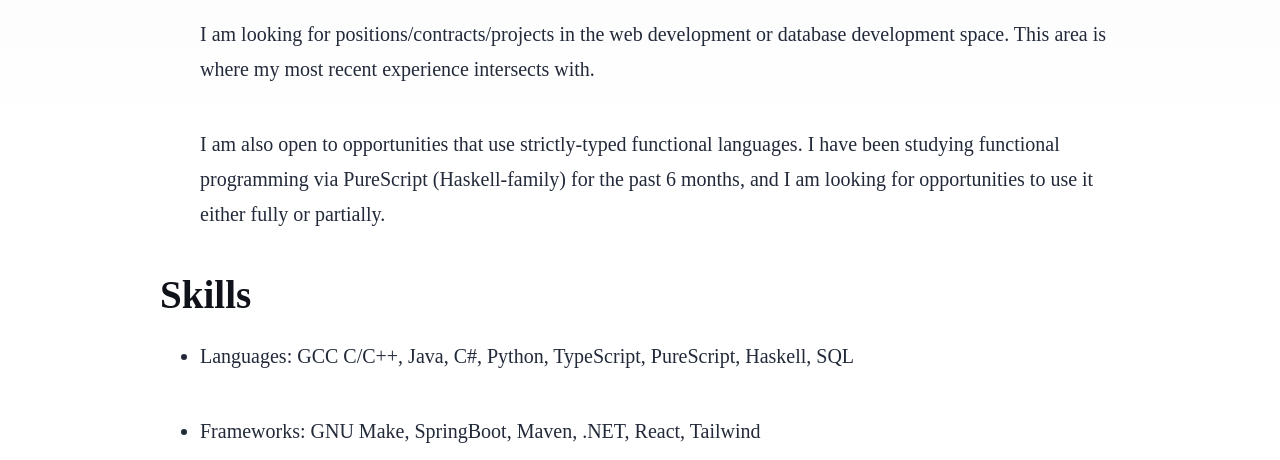
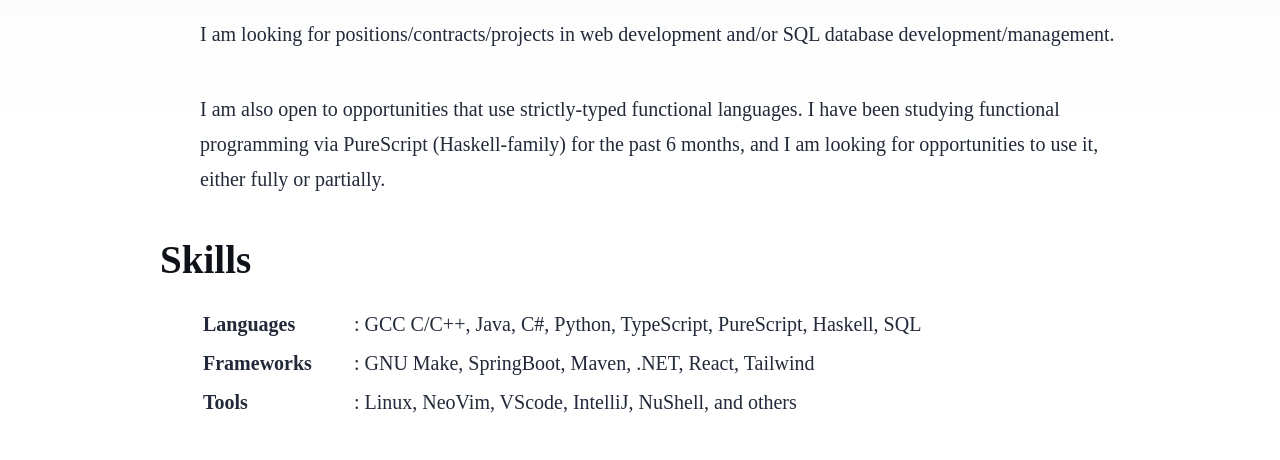
Before and after one commit to nkarl/nkarl.github.io, an Astro site: page /resume in a window 1280 px wide. Shown: the part 469-929 px from the top of the page. Built offline with nearby package versions, Linux system fonts and the light colour scheme; Astro itself is replaced by a stand-in of ours.

Commit message:
Updated the skills section to be more detailed.

```diff
--- a/src/pages/resume.astro
+++ b/src/pages/resume.astro
@@ -21,13 +21,13 @@
     <h3>Summary</h3>
     <ul>
     <p>
-      I am looking for positions/contracts/projects in the web development or database development
-      space. This area is where my most recent experience intersects with.
+      I am looking for positions/contracts/projects in web development and/or SQL database
+      development/management.
     </p>
     <p>
       I am also open to opportunities that use strictly-typed functional languages. I have been
       studying functional programming via PureScript (Haskell-family) for the past 6 months, and
-      I am looking for opportunities to use it either fully or partially.
+      I am looking for opportunities to use it, either fully or partially.
     </p>
     </ul>
   </div>
@@ -35,15 +35,32 @@
   <div id="skills">
     <h3>Skills</h3>
     <ul>
+    <table>
+      <tr id="skills-languages">
+        <th>Languages</th>
+        <td>: GCC C/C++, Java, C#, Python, TypeScript, PureScript, Haskell, SQL</td>
+      </tr>
+      <tr id="skills-frameworks">
+        <th>Frameworks</th>
+        <td>: GNU Make, SpringBoot, Maven, .NET, React, Tailwind</td>
+      </tr>
+      <tr id="skills-tools">
+        <th>Tools</th>
+        <td>: Linux, NeoVim, VScode, IntelliJ, NuShell, and others</td>
+      </tr>
+    </table>
+    <!--
       <li>
-        <p>Languages: GCC C/C++, Java, C#, Python, TypeScript, PureScript, Haskell, SQL</p>
+        <p><strong>Languages:</strong> GCC C/C++, Java, C#, Python, TypeScript, PureScript, Haskell, SQL</p>
       </li>
       <li>
-        <p>Frameworks: GNU Make, SpringBoot, Maven, .NET, React, Tailwind</p>
+        <p><strong>Frameworks:</strong> GNU Make, SpringBoot, Maven, .NET, React, Tailwind</p>
       </li>
       <li>
-        <p>Tools: Linux, NeoVim, VScode, IntelliJ</p>
+        <p><strong>Tools:</strong> Linux, NeoVim, VScode, IntelliJ, NuShell, and others</p>
       </li>
+      -->
+      <p></p>
     </ul>
   </div>
 
@@ -51,8 +68,9 @@
     <h3>Education</h3>
     <ul class="exp-date">
       <p>
-        BSc. Computer Science. Washington State University, Pullman<p>
-          <p>May 2023</p>
+        BSc. Computer Science. <em>Washington State University, Pullman.</em>
+      <p>
+      <p>May 2023</p>
         </p>
       </p>
     </ul>
```
